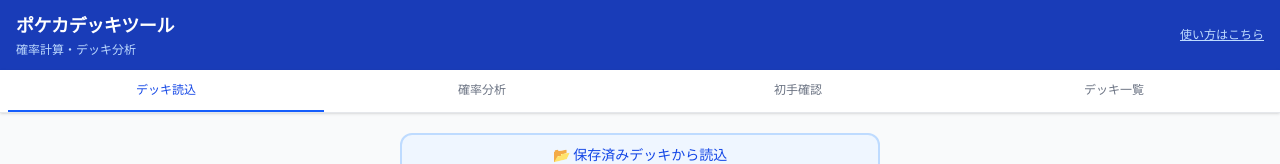
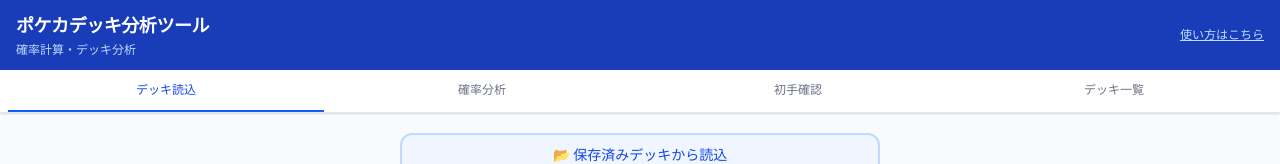
Before and after one commit to nagisavip001-spec/pokeca-deck-tool-public, a React (Vite) app: page / in a window 1280 px wide. Shown: the top 164 px of the page. Built offline with nearby package versions, Linux system fonts and the light colour scheme.

Commit message:
タイトルを「ポケカデッキ分析ツール」に変更

```diff
--- a/index.html
+++ b/index.html
@@ -8,7 +8,7 @@
     <meta name="apple-mobile-web-app-status-bar-style" content="default" />
     <meta name="apple-mobile-web-app-title" content="ポケカツール" />
     <meta name="theme-color" content="#1e40af" />
-    <title>ポケカデッキツール</title>
+    <title>ポケカデッキ分析ツール</title>
     <script async src="https://pagead2.googlesyndication.com/pagead/js/adsbygoogle.js?client=ca-pub-2225477722800340"
      crossorigin="anonymous"></script>
   </head>
--- a/src/App.tsx
+++ b/src/App.tsx
@@ -99,7 +99,7 @@ export default function App() {
       <header className="bg-blue-800 text-white px-4 py-3 shadow-md">
         <div className="flex items-center justify-between">
           <div>
-            <h1 className="text-lg font-bold tracking-tight">ポケカデッキツール</h1>
+            <h1 className="text-lg font-bold tracking-tight">ポケカデッキ分析ツール</h1>
             <p className="text-blue-200 text-xs mt-0.5">確率計算・デッキ分析</p>
           </div>
           <button
```
